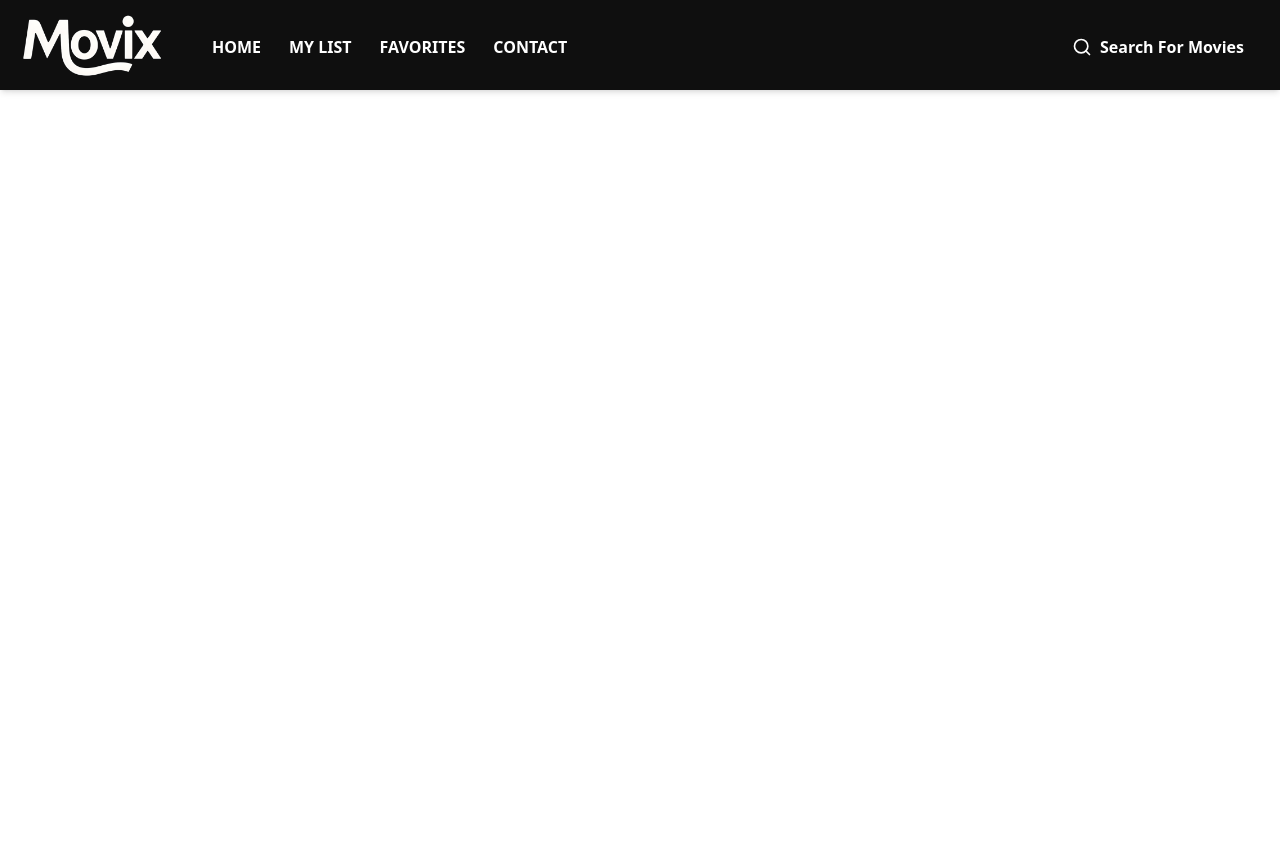
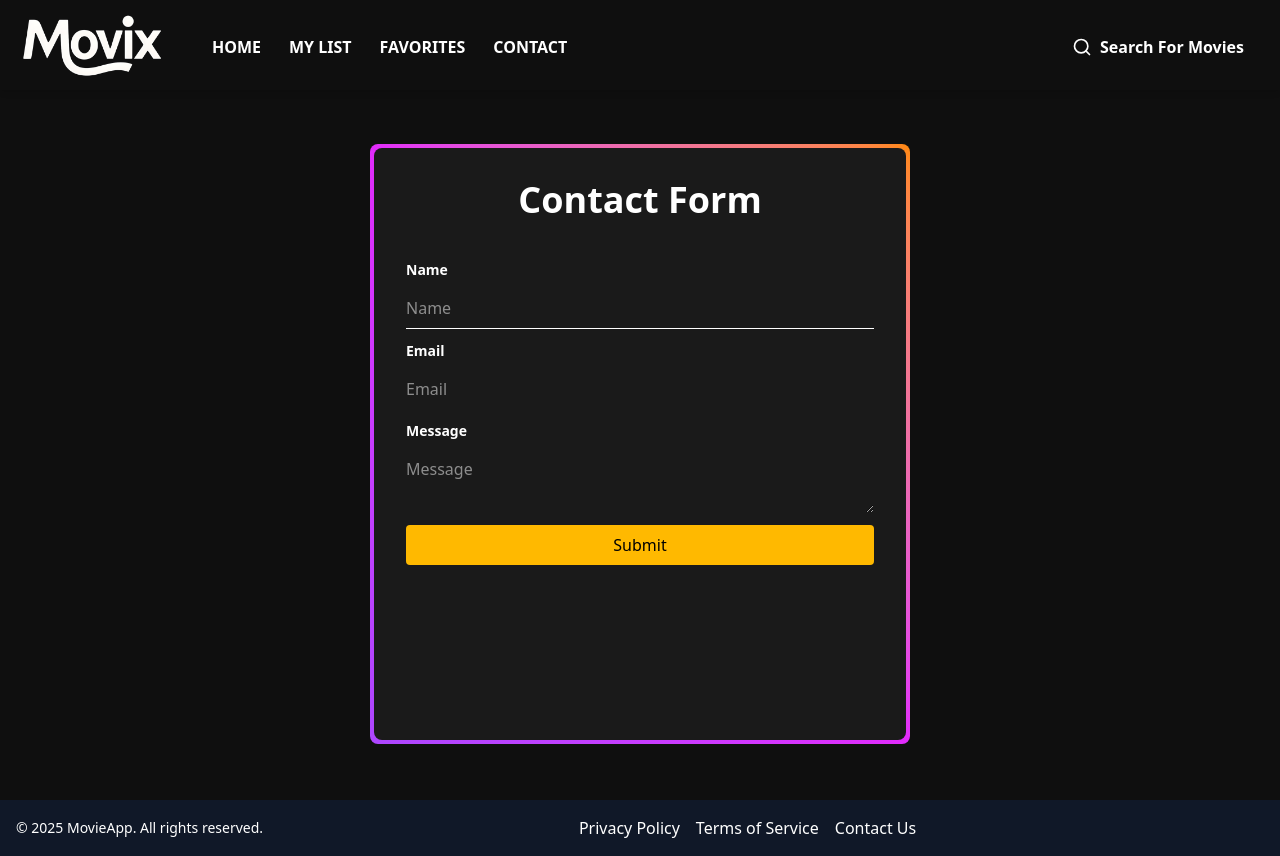
Before and after one commit to hafsa2002-bot/MovieApp, a React (Vite) app in the folder reacthooks/: page /contact in a window 1280 px wide. Before the commit the page ends 800 px from the top, so only its background shows below. Built offline with nearby package versions, Linux system fonts and the light colour scheme.

Commit message:
view movie

```diff
--- a/reacthooks/src/Contact.jsx
+++ b/reacthooks/src/Contact.jsx
@@ -2,8 +2,62 @@ import React from 'react'
 
 function Contact() {
   return (
-    <div>
-        <p>contact page</p>
+    <div className='bg-[#0F0F0F] h-screen flex justify-center items-center pt-22 px-25'>
+        {/* <div className='relative w-96 h-96 bg-[#1a1a1a] '>
+          // top right
+          <div className='absolute -top-5 -right-5  border-white rounded-tr-xl border-r-3 border-t-3 w-24 h-24'></div>
+          // bottom right
+          <div className='absolute -bottom-5 -right-5 border-white rounded-br-xl border-r-3 border-b-3  w-24 h-24'></div>
+          // left bottom
+          <div className='absolute -left-5 -bottom-5 border-white rounded-bl-xl  border-l-3 border-b-3 w-24 h-24'></div>
+          // top left
+          <div className='absolute -top-5 -left-5 border-white rounded-tl-xl  border-l-3 border-t-3 w-24 h-24'></div>
+          <h2 className='text-white font-bold text-4xl text-center relative bottom-5'> Contact form</h2>
+          <form className='flex flex-col items-center'>
+            <div>
+              <label></label>
+              <input/>
+            </div>
+            <div>
+              <label></label>
+              <input/>
+            </div>
+            <div>
+              <label></label>
+              <input/>
+            </div>
+            <button></button>
+              <input className="w-10/12 bg-black text-white p-2 rounded mb-3" placeholder="Name" />
+                <input className="w-10/12 bg-black text-white p-2 rounded mb-3" placeholder="Email" />
+                <textarea className="w-10/12 bg-black text-white p-2 rounded mb-3" placeholder="Message" />
+                <button className="w-10/12 bg-amber-400 text-black py-2 rounded hover:bg-amber-500">Submit</button>
+          </form>
+        </div> */}
+        <div className=" bg-gradient-to-tr from-purple-500 via-fuchsia-500 to-orange-400 p-[4px] rounded-lg w-1/2 h-[75vh] ">
+          <div className="bg-[#1a1a1a] h-full w-full rounded-lg p-8">
+            <h2 className="text-white font-bold text-4xl text-center mb-10">Contact Form</h2>
+            <form>
+              {/* <input className="w-full bg-black text-white p-2 rounded mb-3" placeholder="Name" />
+              <input className="w-full bg-black text-white p-2 rounded mb-3" placeholder="Email" />
+              <textarea className="w-full bg-black text-white p-2 rounded mb-3" placeholder="Message" />
+              <button className="w-full bg-amber-400 text-black py-2 rounded hover:bg-amber-500">Submit</button> */}
+              <div className='flex flex-col gap-2'>
+                <label className='text-white font-semibold text-sm '>Name</label>
+                <input className="w-full  text-white py-2  mb-3 border-b" placeholder="Name" />
+              </div>
+              <div className='flex flex-col gap-2'>
+                <label className='text-white font-semibold text-sm '>Email</label>
+                <input className="w-full  text-white py-2 rounded mb-3" placeholder="Email" />
+              </div>
+              <div className='flex flex-col gap-2'>
+                <label className='text-white font-semibold text-sm '>Message</label>
+                <textarea className="w-full  text-white py-2 rounded mb-3" placeholder="Message" />
+              </div>
+              <button className="w-full bg-amber-400 text-black py-2 rounded hover:bg-amber-500">Submit</button>
+            </form>
+          </div>
+        </div>
+
     </div>
   )
 }
--- a/reacthooks/src/FavoriteElement.jsx
+++ b/reacthooks/src/FavoriteElement.jsx
@@ -2,6 +2,7 @@ import React, { useEffect, useState } from 'react'
 import axios from 'axios'
 import { Check, Heart, X } from 'lucide-react';
 import { useContextFunction } from './Context'
+import { Link } from 'react-router-dom';
 
 function FavoriteElement({movie}) {
     // const [movieInfo, setMovieInfo] = useState([])
@@ -45,11 +46,11 @@ function FavoriteElement({movie}) {
 
   return (
     <div className='bg-[#1a1a1a] shadow-lg rounded-xl overflow-hidden flex' >
-        <div className='w-32 h-52 '>
+        <Link to={`/movie/${movie.id}`} className='w-32 h-52  '>
             <img className='w-full h-full' src ={`https://image.tmdb.org/t/p/w500${movie.poster_path}`}  />
-        </div>
+        </Link>
         <div className='p-4 w-10/12 '>
-            <h2 className='text-xl font-semibold'>{movie.title} <span className='text-base text-gray-400 font-normal'> ( {movie.original_title} ) </span></h2>
+            <Link to={`/movie/${movie.id}`} className='text-xl font-semibold'>{movie.title} <span className='text-base text-gray-400 font-normal'> ( {movie.original_title} ) </span></Link>
             <p className='text-sm text-gray-400'> {formatDate(movie.release_date)} </p>
             <p className='mt-2 text-base text-gray-300'>{movie.overview}</p>
             <div className='flex items-center gap-3 mt-4 text-gray-400'>
--- a/reacthooks/src/Nav.jsx
+++ b/reacthooks/src/Nav.jsx
@@ -41,7 +41,7 @@ function Nav() {
             // className={`px-5 pt-3 pb-2 font-semibold flex justify-between items-center fixed top-0 w-full z-50 transition-all duration-300 ${
             //     scrolled  ? 'bg-[#0F0F0F] shadow-md' : 'bg-transparent'
             // }`}
-            className={`px-5 pt-3 pb-2 font-semibold flex justify-between items-center fixed top-0 w-full z-50 transition-all duration-300 ${
+            className={`px-5 pt-3 pb-2 font-semibold flex justify-between items-center fixed top-0 w-full z-30 transition-all duration-300 ${
                 (window.location.pathname === "/" && !scrolled)
                     ? "bg-transparent"
                     : "bg-[#0F0F0F] shadow-md"
--- a/reacthooks/src/Trailer.jsx
+++ b/reacthooks/src/Trailer.jsx
@@ -1,7 +1,8 @@
 import React, { useState, useEffect } from 'react'
 import axios from 'axios';
+import { X } from 'lucide-react';
 
-function Trailer({id}) {
+function Trailer({id, setShowTrailer}) {
     const [trailerUrl, setTrailerUrl] = useState()
     const api_key = "8def2fa47c86a07209cafb1c6eb4409b"
 
@@ -44,13 +45,23 @@ function Trailer({id}) {
         getMovieTrailer()
     }, [])
   return (
-    <div className='w-screen h-screen  top-0 right-0 fixed flex justify-center items-center z-50 ' style={{ backgroundColor: "rgba(0, 0, 0, 0.6)" }}>
+    <div className='w-screen h-screen top-4  right-0 fixed z-50 flex justify-center items-center ' style={{ backgroundColor: "rgba(0, 0, 0, 0.7)" }}>
         {/* once you click you have to show the trailer */}
-        <div className=' bg-black/90 border border-white w-9/12  px-16 py-6 rounded-md shadow-md flex flex-col items-center gap-5'>
+        <div className=' bg-black/90 border border-stone-800  w-[960px]  rounded-md  flex flex-col justify-center gap-4 overflow-hidden'>
+            <div className='text-white px-7 pb-2 pt-4 flex justify-between w-full '>
+                <h1 className='text-xl font-semibold'>Play Trailer</h1>
+                <div
+                    onClick={() => setShowTrailer(false)}
+                    className='text-stone-400 hover:text-white cursor-pointer hover:bg-stone-900 w-8 flex justify-center items-center rounded-full h-8 '
+                >
+                    <X/>
+                </div>
+            </div>
+
             {trailerUrl && (
                 <iframe
-                    width="560"
-                    height="315"
+                    width="960"
+                    height="415"
                     src={trailerUrl.replace("watch?v=", "embed/")}
                     title="YouTube trailer"
                     frameBorder="0"
--- a/reacthooks/src/ViewMovie.jsx
+++ b/reacthooks/src/ViewMovie.jsx
@@ -115,7 +115,6 @@ function ViewMovie() {
                                         {/* <Play className='fill-white group-hover:fill-gray-400' size="18" /> */}
                                         <Play className="fill-white group-hover:fill-stone-400" size="18" />
                                         <p className='font-semibold'>Play Trailer</p>
-                                        {showTrailer && <Trailer id={id} /> }
                                     </div>
                                 </div>
                                 <div className='mt-4'>
@@ -126,6 +125,7 @@ function ViewMovie() {
                             </div>
                         </div>
                     </div>
+                    {showTrailer && <Trailer id={id} setShowTrailer={setShowTrailer} /> }
                 </>
             )
         }
```
